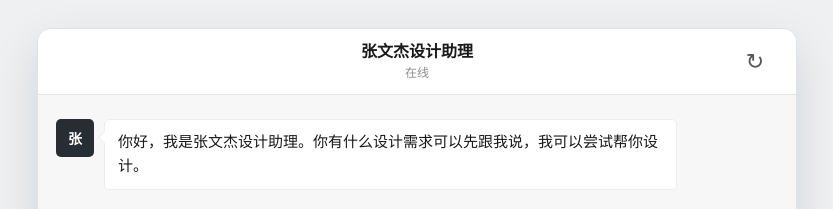
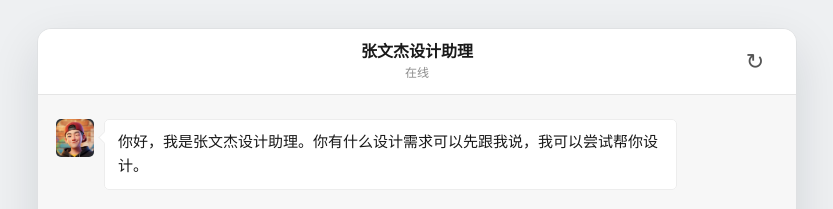
Before and after one commit to iamzwj/richart_clone, a Next.js app: page / in a window 1280 px wide. Shown: the top 209 px of the page, without its empty margins (223-1056 px from the left). Built offline with nearby package versions, Linux system fonts and the light colour scheme.

Commit message:
feat: add assistant avatar and site icon

```diff
--- a/app/globals.css
+++ b/app/globals.css
@@ -16,6 +16,7 @@ button:focus-visible, textarea:focus-visible { outline: 2px solid var(--wechat-g
 .chat-row { display: flex; align-items: flex-start; gap: 10px; max-width: 86%; }
 .chat-row.user { align-self: flex-end; flex-direction: row-reverse; }
 .avatar { flex: 0 0 38px; width: 38px; height: 38px; display: grid; place-items: center; border-radius: 5px; background: #272d33; color: #fff; font-size: 14px; font-weight: 600; }
+.avatar img { width: 100%; height: 100%; display: block; border-radius: inherit; object-fit: cover; }
 .user .avatar { background: #74b95a; }
 .bubble { position: relative; max-width: 100%; padding: 10px 13px; border: 1px solid #ededed; border-radius: 5px; background: #fff; color: var(--text); font-size: 15px; line-height: 1.62; white-space: pre-wrap; word-break: break-word; }
 .assistant .bubble::before, .user .bubble::before { content: ""; position: absolute; top: 13px; width: 8px; height: 8px; background: inherit; transform: rotate(45deg); }
--- a/app/page.tsx
+++ b/app/page.tsx
@@ -110,13 +110,15 @@ export default function Home() {
         <div className="conversation" role="log" aria-label="对话记录" aria-live="polite">
           {messages.map((message, index) => message.content && (
             <article className={`chat-row ${message.role}`} key={`${message.role}-${index}`}>
-              <div className="avatar" aria-hidden="true">{message.role === "assistant" ? "张" : "我"}</div>
+              <div className="avatar" aria-hidden="true">
+                {message.role === "assistant" ? <img src="/zhangwenjie-avatar.png" alt="" /> : "我"}
+              </div>
               <div className="bubble">{message.content}</div>
             </article>
           ))}
           {pending && !isReplyStarted && (
             <article className="chat-row assistant" aria-label="对方正在输入">
-              <div className="avatar" aria-hidden="true">张</div>
+              <div className="avatar" aria-hidden="true"><img src="/zhangwenjie-avatar.png" alt="" /></div>
               <div className="bubble typing"><i /><i /><i /></div>
             </article>
           )}
```
Also changed, not shown: app/icon.png (added), public/zhangwenjie-avatar.png (added).
